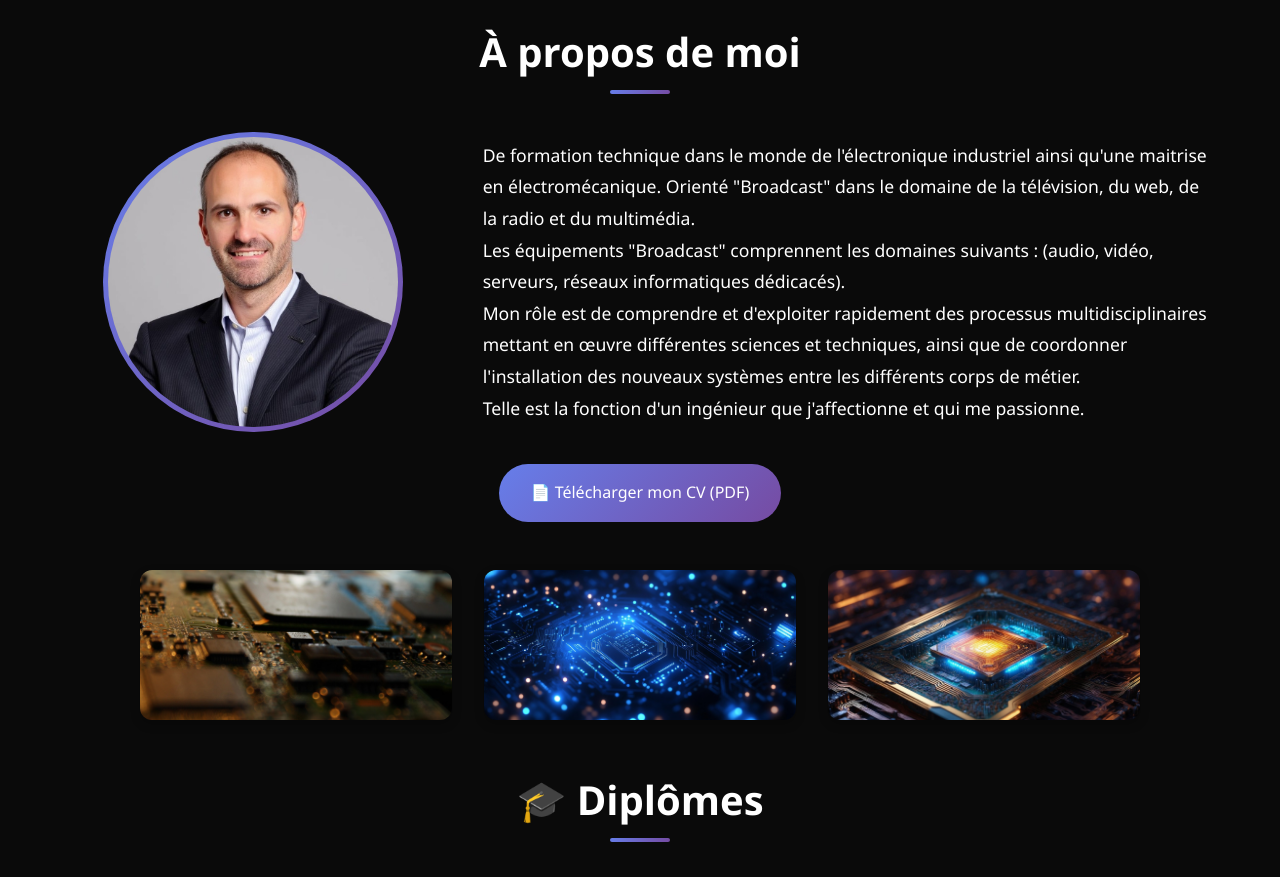
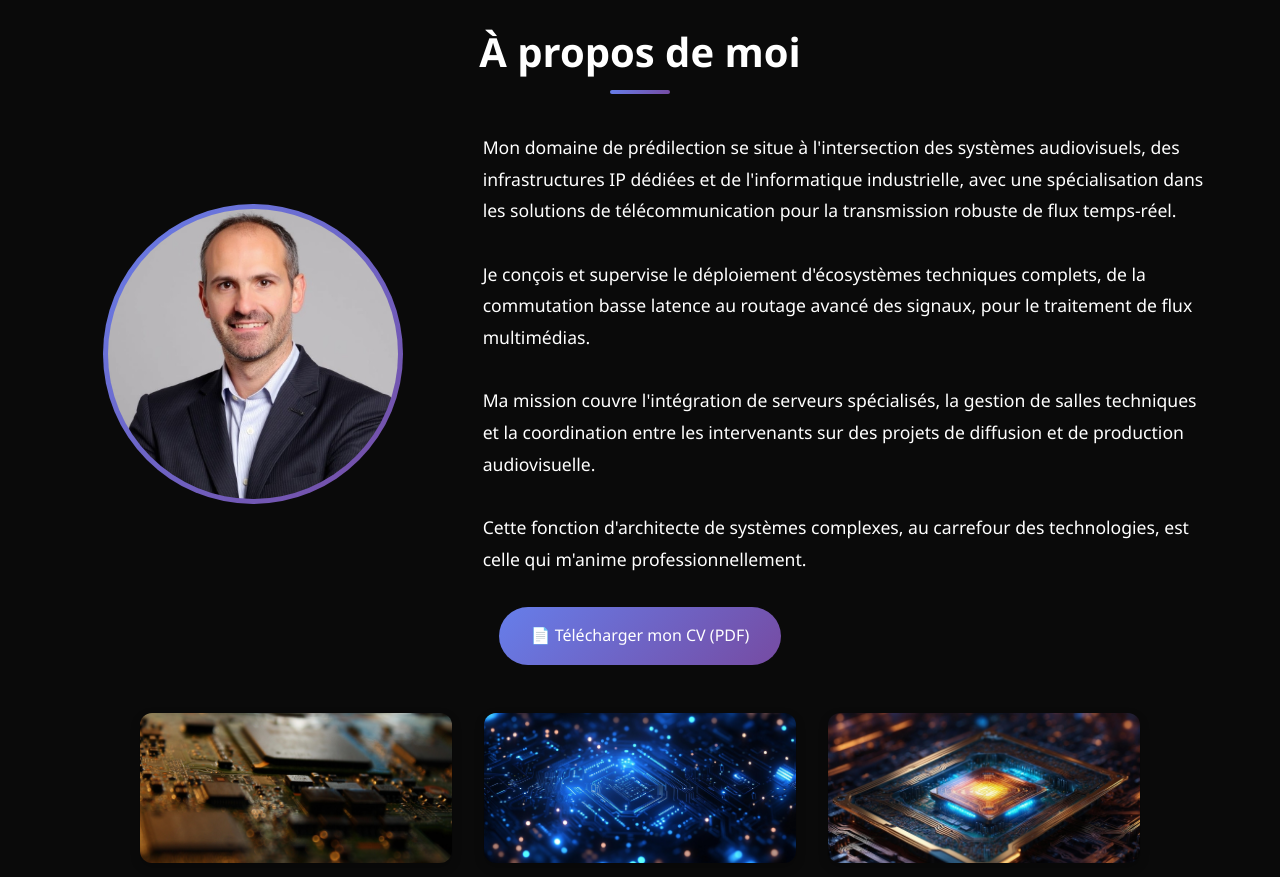
Before and after one commit to FredericFsa/portfolio-fsa, a plain HTML site: page index.html in a window 1280 px wide. Shown: the part 860-1737 px from the top of the page. Drawn offline with Linux system fonts and the light colour scheme.

Commit message:
Modification de ma présentation

```diff
--- a/index.html
+++ b/index.html
@@ -70,10 +70,10 @@
 <img alt="Photo de profil Frédéric SALERNO" src="photo-frederic-salerno.jpg" style="width: 100%; height: 100%; object-fit: cover; border-radius: 50%;"/>
 </div>
 <div class="about-text">
-<p>De formation technique dans le monde de l'électronique industriel ainsi qu'une maitrise en électromécanique. Orienté "Broadcast" dans le domaine de la télévision, du web, de la radio et du multimédia.</p>
-<p>Les équipements "Broadcast" comprennent les domaines suivants : (audio, vidéo, serveurs, réseaux informatiques dédicacés).</p>
-<p>Mon rôle est de comprendre et d'exploiter rapidement des processus multidisciplinaires mettant en œuvre différentes sciences et techniques, ainsi que de coordonner l'installation des nouveaux systèmes entre les différents corps de métier.</p>
-<p>Telle est la fonction d'un ingénieur que j'affectionne et qui me passionne.</p>
+  <p>Mon domaine de prédilection se situe à l'intersection des systèmes audiovisuels, des infrastructures IP dédiées et de l'informatique industrielle, avec une spécialisation dans les solutions de télécommunication pour la transmission robuste de flux temps-réel.</p><br>
+  <p>Je conçois et supervise le déploiement d'écosystèmes techniques complets, de la commutation basse latence au routage avancé des signaux, pour le traitement de flux multimédias.</p><br>
+  <p>Ma mission couvre l'intégration de serveurs spécialisés, la gestion de salles techniques et la coordination entre les intervenants sur des projets de diffusion et de production audiovisuelle.</p><br>
+  <p>Cette fonction d'architecte de systèmes complexes, au carrefour des technologies, est celle qui m'anime professionnellement.</p>
 </div>
 </div>
 <div style="text-align: center; margin-top: 2rem;">
```
